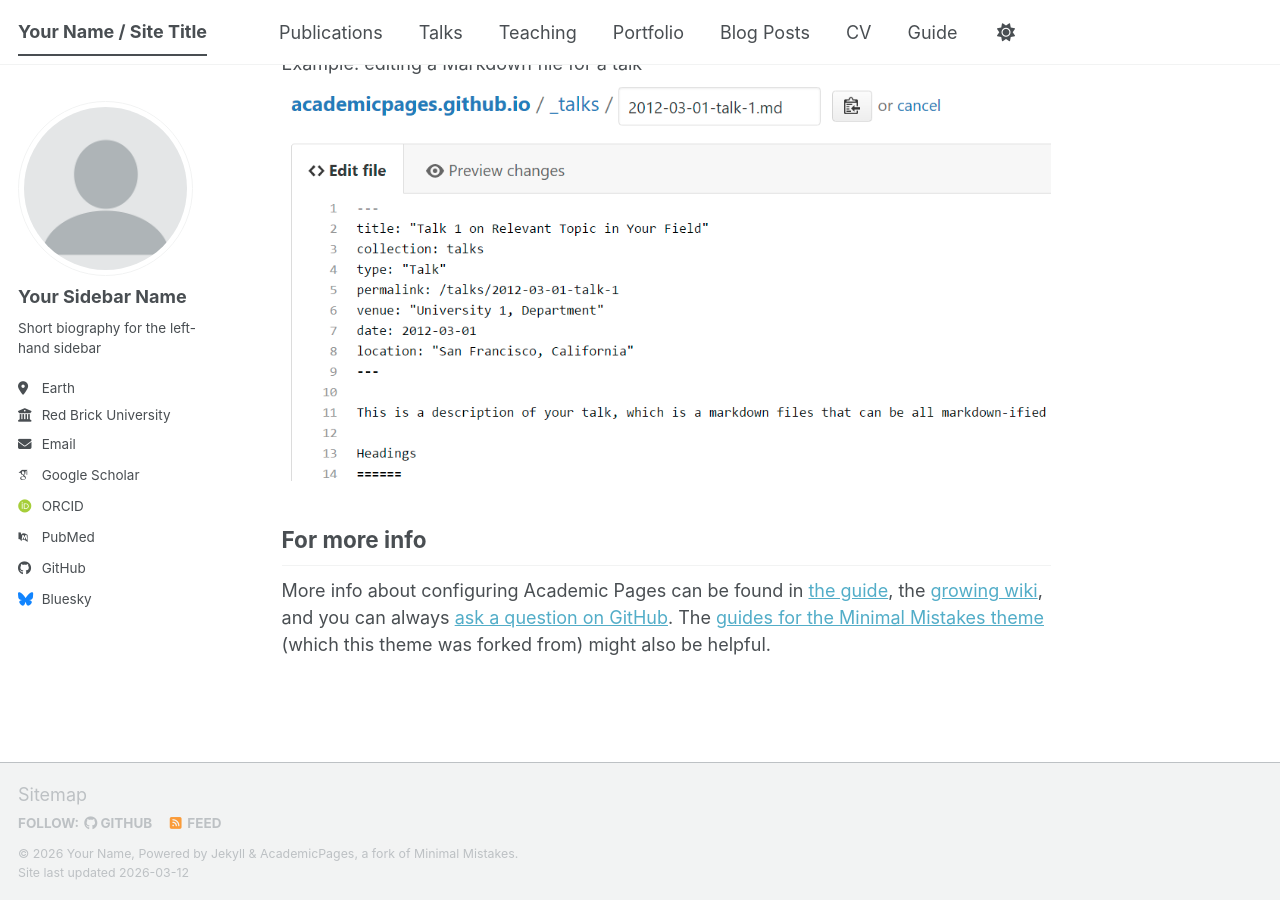
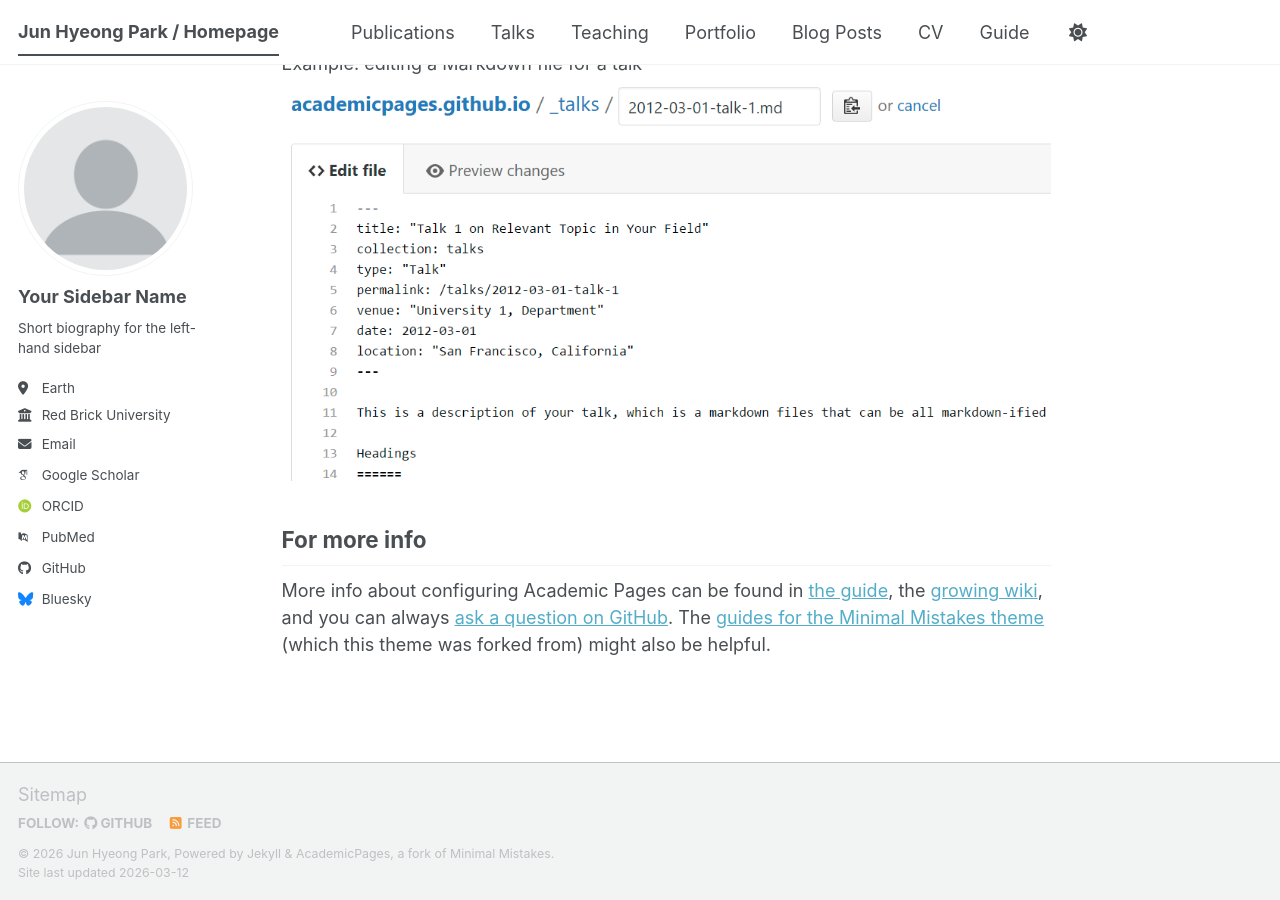
Before and after one commit to Junbrobro/Junbrobro.github.io, a Jekyll site: the page built from _pages/about.md, in a window 1280 px wide and 900 px high, scrolled down 2720 px. Built offline with Jekyll 4.4.1, drawn with Linux system fonts in a browser that asks for light colours; some web fonts are replaced; a script bundle is joined from its source files by our own code; library files that are not in the unit come from our copies.

Commit message:
Update _config.yml

```diff
--- a/_config.yml
+++ b/_config.yml
@@ -9,9 +9,9 @@
 # Basic Site Settings
 locale                   : "en-US"
 site_theme               : "default" # The available themes options are "default", "air", "sunrise", "mint", "dirt" and "contrast"
-title                    : "Your Name / Site Title"
+title                    : "Jun Hyeong Park / Homepage"
 title_separator          : "-"
-name                     : &name "Your Name"
+name                     : &name "Jun Hyeong Park"
 description              : &description "Your Name's academic portfolio"   # Update this with a general description of your site, this is the default if not overridden by a page
 url                      : https://academicpages.github.io # The base hostname & protocol for your site e.g. "https://[your GitHub username].github.io",
                                                            # or if you already have some other page hosted on Github then use "https://[your GitHub username].github.io/[Your Repo Name]"
```
